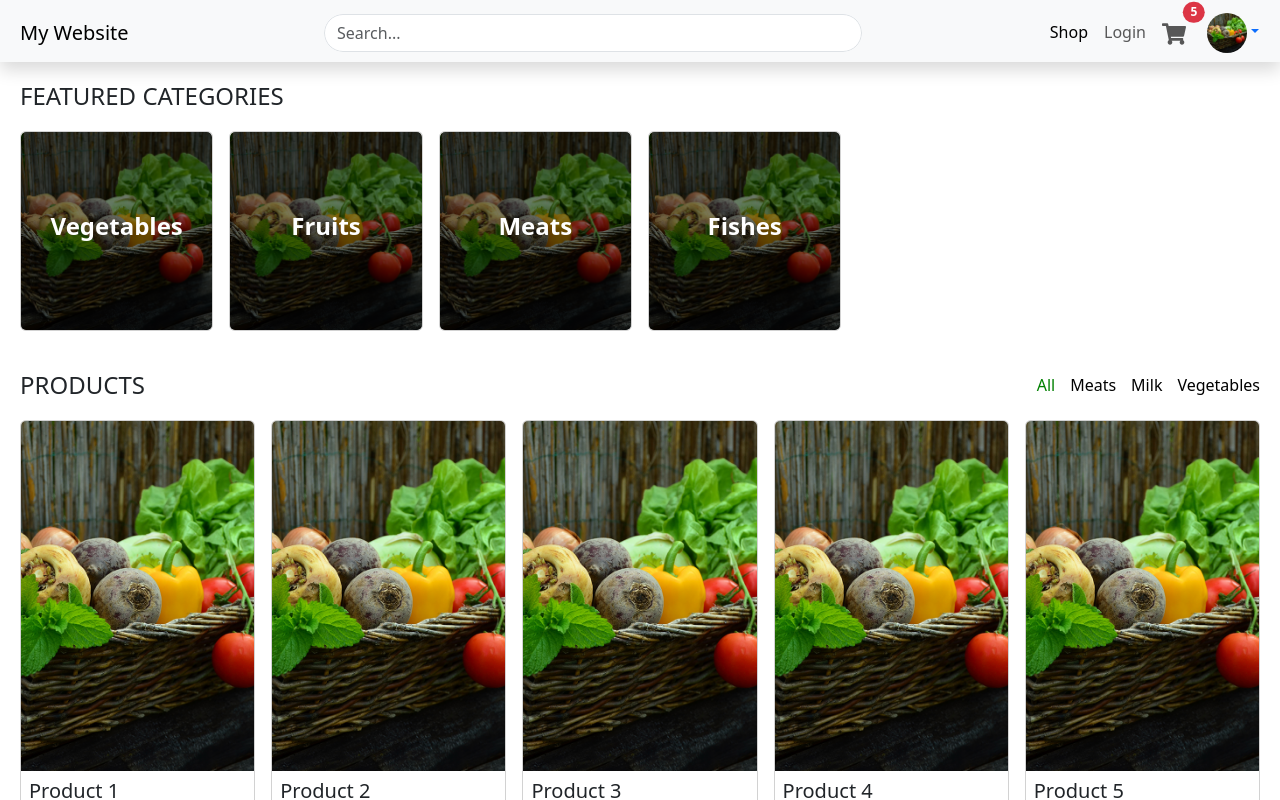
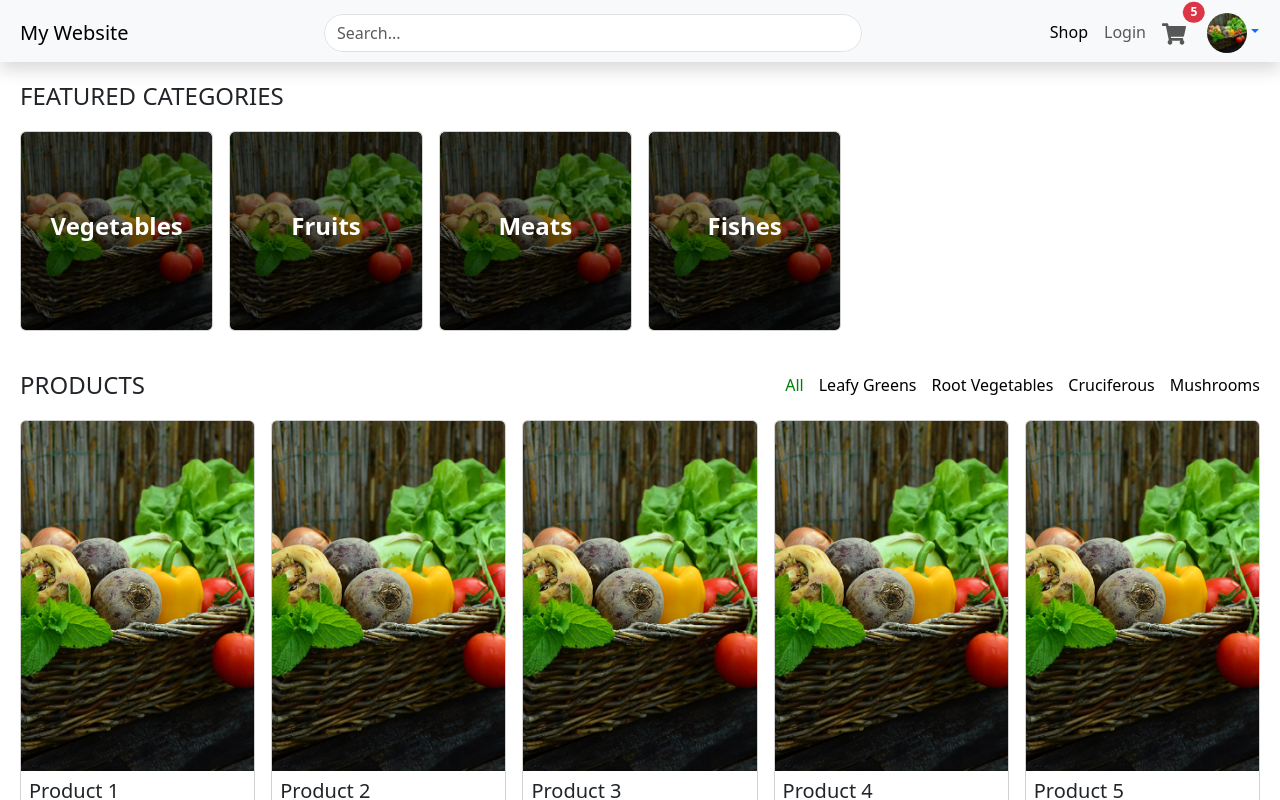
Before and after one commit to alex-nguyen97/fe-online-grocery-store, a React (Vite) app: page / in a window 1280 px wide. Shown: the top 800 px of the page. Built offline with nearby package versions, Linux system fonts and the light colour scheme.

Commit message:
state for category and subcategory

```diff
--- a/src/app/pages/category-data.jsx
+++ b/src/app/pages/category-data.jsx
@@ -1,37 +1,34 @@
 import VegetablesImage from '../../assets/vegetables.jpg';
-import FruitsImage from '../../assets/fruits.jpg';
-import MeatsImage from '../../assets/meats.jpg';
-import FishesImage from '../../assets/fish.jpg';
 
 export const categories = [
     {
         name: 'Vegetables',
         image: VegetablesImage,
         subcategories: [
-            { name: 'Leafy Greens', image: VegetablesImage },
-            { name: 'Root Vegetables', image: VegetablesImage },
-            { name: 'Cruciferous', image: VegetablesImage },
-            { name: 'Mushrooms', image: VegetablesImage }
+            { name: 'Leafy Greens' },
+            { name: 'Root Vegetables' },
+            { name: 'Cruciferous' },
+            { name: 'Mushrooms' }
         ]
     },
     {
         name: 'Fruits',
         image: VegetablesImage,
         subcategories: [
-            { name: 'Citrus', image: VegetablesImage },
-            { name: 'Berries', image: VegetablesImage },
-            { name: 'Tropical Fruits', image: VegetablesImage },
-            { name: 'Stone Fruits', image: VegetablesImage }
+            { name: 'Citrus' },
+            { name: 'Berries' },
+            { name: 'Tropical Fruits' },
+            { name: 'Stone Fruits' }
         ]
     },
     {
         name: 'Meats',
         image: VegetablesImage,
         subcategories: [
-            { name: 'Beef', image: VegetablesImage },
-            { name: 'Pork', image: VegetablesImage },
-            { name: 'Poultry', image: VegetablesImage },
-            { name: 'Lamb', image: VegetablesImage }
+            { name: 'Beef' },
+            { name: 'Pork' },
+            { name: 'Poultry' },
+            { name: 'Lamb' }
         ]
     },
     {
--- a/src/app/pages/category-list.jsx
+++ b/src/app/pages/category-list.jsx
@@ -2,7 +2,9 @@ import React from 'react';
 import Card from 'react-bootstrap/Card';
 import Row from 'react-bootstrap/Row';
 import Col from 'react-bootstrap/Col';
-import { categories } from './category-data';
+import { useSelector, useDispatch } from 'react-redux';
+import { setSelectedCategory } from '../storeSlice';
+
 function CategoriesList() {
 
   const cardStyle = {
@@ -40,6 +42,16 @@ function CategoriesList() {
     transition: 'opacity 0.3s ease',
   }
 
+  const categories = useSelector((state) => {
+    return state.store.categories;
+  });
+
+  const dispatch = useDispatch();
+
+  const handleSelectCategory = (category) => {
+    dispatch(setSelectedCategory(category));
+  };
+
   return (
     <div style={{ padding: '20px' }}>
       <h2 style={{ textAlign: 'left', marginBottom: '20px', textTransform: 'uppercase', fontSize: '24px' }}>featured categories</h2>
@@ -54,6 +66,7 @@ function CategoriesList() {
               onMouseLeave={(e) => {
                 e.currentTarget.querySelector('img').style.opacity = '1'; // Restore opacity on hover out
               }}
+              onClick={() => handleSelectCategory(category)}
             >
               <Card.Img variant="top" src={category.image} style={imageStyle} />
               <Card.ImgOverlay style={overlayStyle}>
--- a/src/app/pages/menu-bar.jsx
+++ b/src/app/pages/menu-bar.jsx
@@ -10,17 +10,11 @@ const MenuBar = () => {
   return (
     <Navbar bg="light" expand="lg" sticky="top" className="shadow" style={{ paddingTop: '12px' }}>
       <Container fluid style={{ maxWidth: "100%", paddingLeft: "20px", paddingRight: "20px" }}>
-        {/* Navbar content in a flexbox */}
         <div className="d-flex w-100 justify-content-between align-items-center">
-          {/* Left-aligned website name */}
           <Navbar.Brand href="#" style={{ fontSize: '20px' }}>
             My Website
           </Navbar.Brand>
-
-          {/* Centered SearchBar */}
           <SearchBar />
-
-          {/* Right-aligned navigation links */}
           <div className="d-flex align-items-center">
             <Nav className="d-flex">
               <Nav.Link href="#" active>Shop</Nav.Link>
--- a/src/app/pages/product-card-list.jsx
+++ b/src/app/pages/product-card-list.jsx
@@ -1,7 +1,8 @@
-import { React, useState } from "react";
+import { React } from "react";
 import { Card, Button, Row, Col } from "react-bootstrap";
+import { useSelector, useDispatch } from 'react-redux';
 import VegetablesImage from '../../assets/vegetables.jpg';
-
+import { defaultSubCategory, setSelectedSubCategory } from "../storeSlice";
 const products = [
     { id: 1, name: "Product 1", price: "$10", image: VegetablesImage },
     { id: 2, name: "Product 2", price: "$20", image: VegetablesImage },
@@ -15,9 +16,22 @@ const products = [
 
 const ProductCardList = () => {
 
-    const [selectedCategory, setSelectedCategory] = useState("All");
+    // Add all as a default subcategory
+    const subCategories = useSelector((state) => {
+        const selectedCategory = state.store.selectedCategory;
+        const subCategoryList = selectedCategory ? selectedCategory.subcategories : [];
+        return selectedCategory ? [defaultSubCategory, ...subCategoryList] : [defaultSubCategory];
+    });
 
-    const categories = ["All", "Meats", "Milk", "Vegetables"];
+    const selectedSubCategory = useSelector((state) => {
+        return state.store.selectedSubcategory;
+    });
+
+    const dispatch = useDispatch();
+
+    const handleSelectSubCategory = (subCategory) => {
+        dispatch(setSelectedSubCategory(subCategory));
+    };
 
     return (
         <div style={{ padding: '20px' }}>
@@ -26,35 +40,37 @@ const ProductCardList = () => {
                     Products
                 </h2>
                 <div>
-                    {categories.map((category) => (
+                    {subCategories?.map((subCategory) => {
+                        return (
                             <span
-                            key={category}
-                            onClick={() => setSelectedCategory(category)}
+                                key={subCategory.name}
+                                onClick={() => handleSelectSubCategory(subCategory)}
                                 style={{
                                     cursor: "pointer",
                                     marginLeft: "15px",
                                     fontSize: "16px",
-                                color: selectedCategory === category ? "green" : "black",
+                                    color: selectedSubCategory?.name === subCategory.name ? "green" : "black",
                                 }}
                             >
-                            {category}
+                                {subCategory.name}
                             </span>
-                    ))}
+                        )
+                    })}
                 </div>
             </div>
             <Row xs={2} md={3} lg={5} className="g-3">
                 {products.map((product) => (
                     <Col key={product.id} className="d-flex justify-content-center">
-                        <Card style={{ width: "100%", maxWidth: "350px" }}> {/* Set max width */}
+                        <Card style={{ width: "100%", maxWidth: "350px" }}>
                             <Card.Img
                                 variant="top"
                                 src={product.image}
                                 style={{ height: "350px", objectFit: "cover" }}
-                            /> {/* Reduce image size */}
-                            <Card.Body className="p-2"> {/* Reduce padding */}
+                            />
+                            <Card.Body className="p-2">
                                 <Card.Title>{product.name}</Card.Title>
                                 <Card.Text>{product.price}</Card.Text>
-                                <Button variant="primary" size="sm">Add to Cart</Button> {/* Smaller button */}
+                                <Button variant="primary" size="sm">Add to Cart</Button>
                             </Card.Body>
                         </Card>
                     </Col>
--- a/src/app/storeSlice.jsx
+++ b/src/app/storeSlice.jsx
@@ -1,12 +1,11 @@
-// src/features/categoriesSlice.js
 import { createSlice } from '@reduxjs/toolkit';
 import { categories } from './pages/category-data';
+export const defaultSubCategory = { name: 'All' };
 
 const initialState = {
     categories: categories,
-    subCategories: [],
-    selectedCategory: 1,
-    selectedSubcategory: 1,
+    selectedCategory: categories[0],
+    selectedSubcategory: defaultSubCategory,
 };
 
 const storeSlice = createSlice({
@@ -15,9 +14,15 @@ const storeSlice = createSlice({
     reducers: {
         setCategories: (state, action) => {
             state.categories = action.payload;
-        }
+        },
+        setSelectedCategory: (state, action) => {
+            state.selectedCategory = action.payload;
+        },
+        setSelectedSubCategory: (state, action) => {
+            state.selectedSubcategory = action.payload;
+        },
     }
 });
 
-export const { setCategories } = storeSlice.actions;
+export const { setCategories, setSelectedCategory, setSelectedSubCategory } = storeSlice.actions;
 export default storeSlice.reducer;
```
Lines whose indentation alone changed are shown as unchanged.
